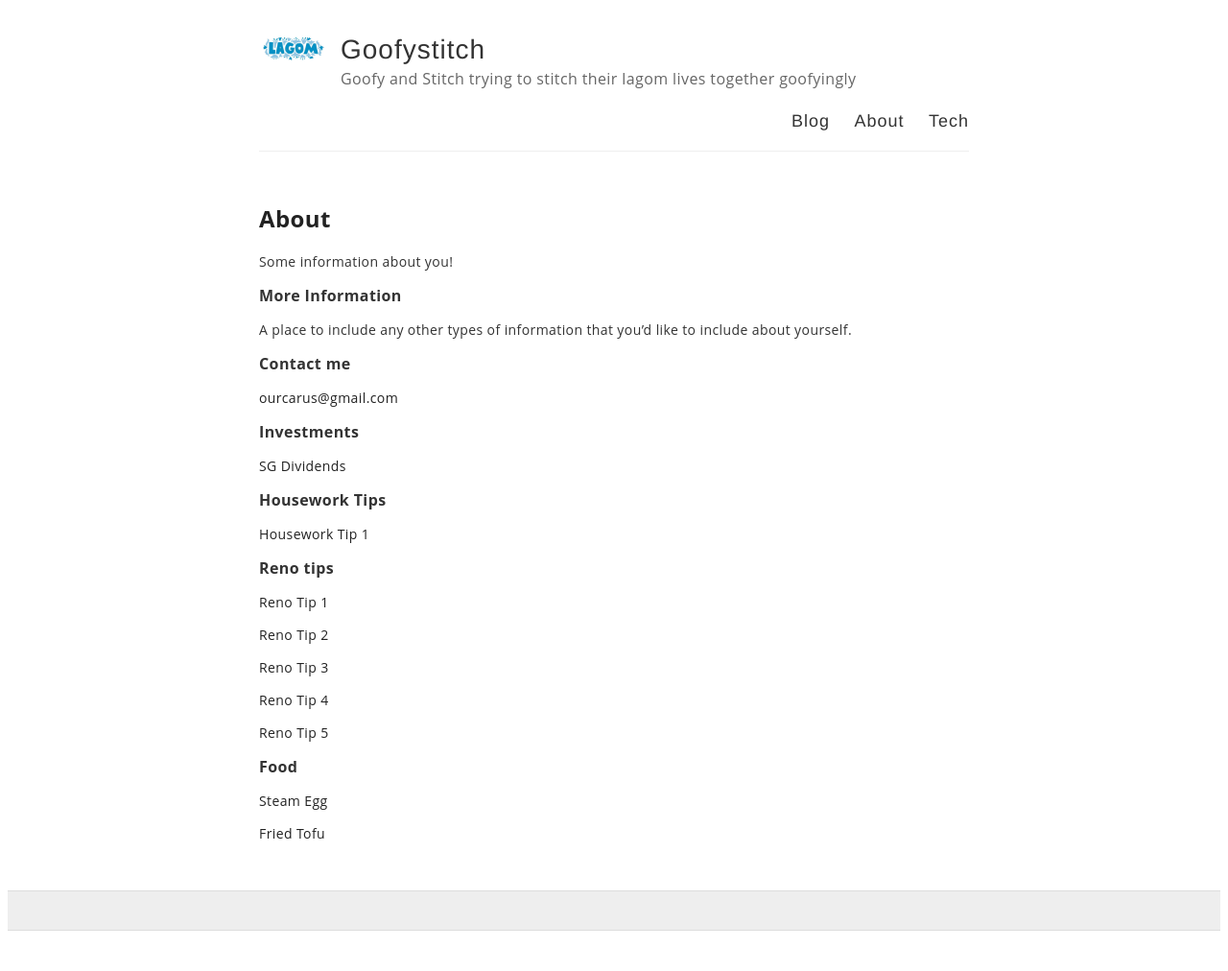
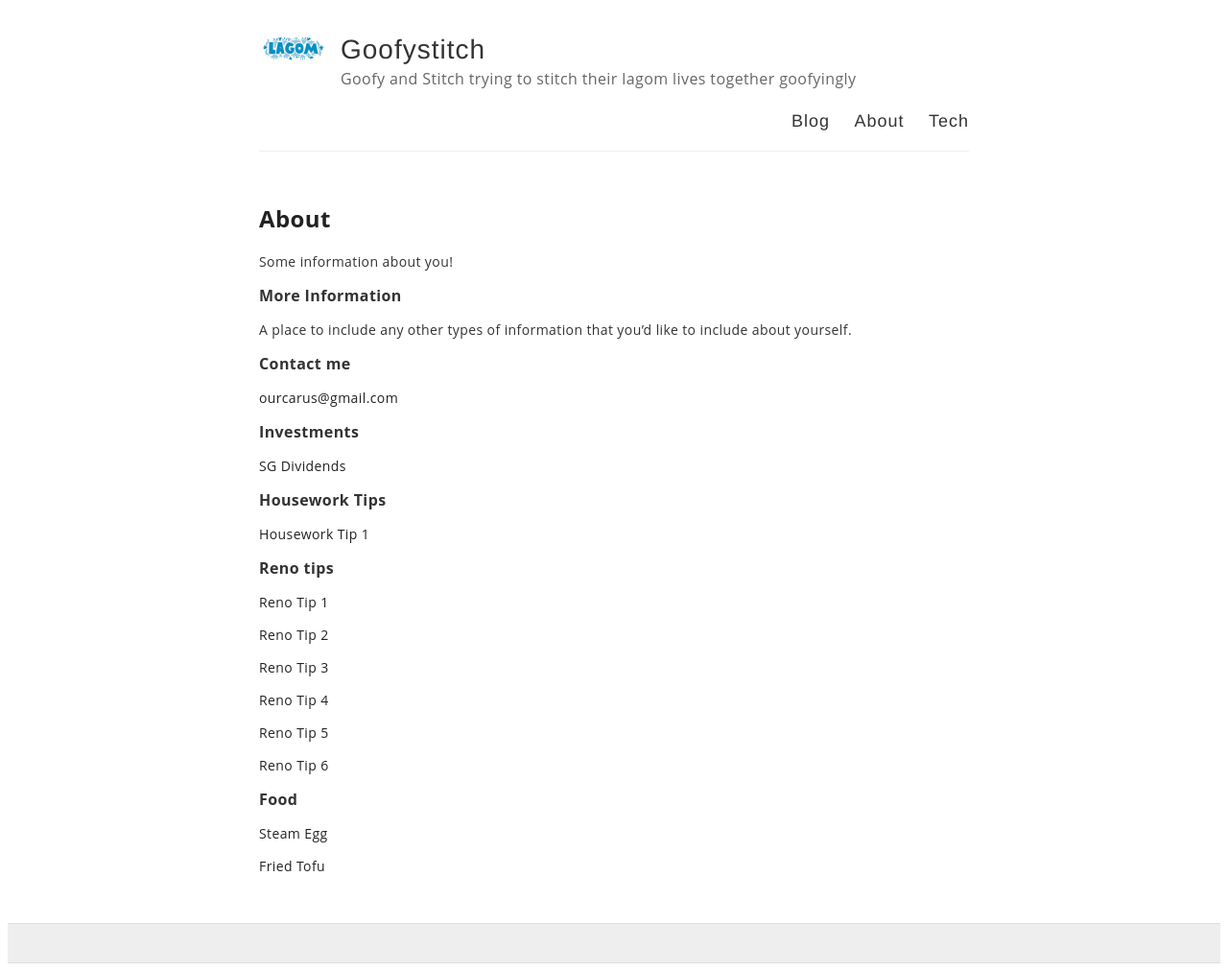
Before and after one commit to ourcarus/casadelagom, a Jekyll site: the page built from about.md, in a window 1280 px wide. Shown: the whole page at 96% size. Built offline with Jekyll 4.4.1, drawn with Linux system fonts in a browser that asks for light colours; before the commit the page ends 978 px from its top, so only the background shows below that.

Commit message:
Update about.md

```diff
--- a/about.md
+++ b/about.md
@@ -32,6 +32,11 @@
 
 <a href="https://fb.watch/7dDlUO_vQg/" target="_blank">Reno Tip 5</a>
 
+<a href="https://fb.watch/7RC_E-hee5/" target="_blank">Reno Tip 6</a>
+
+
+
+
 ### Food
 <a href="https://fb.watch/7DoV_XM3b3/" target="_blank">Steam Egg</a>
 
```
